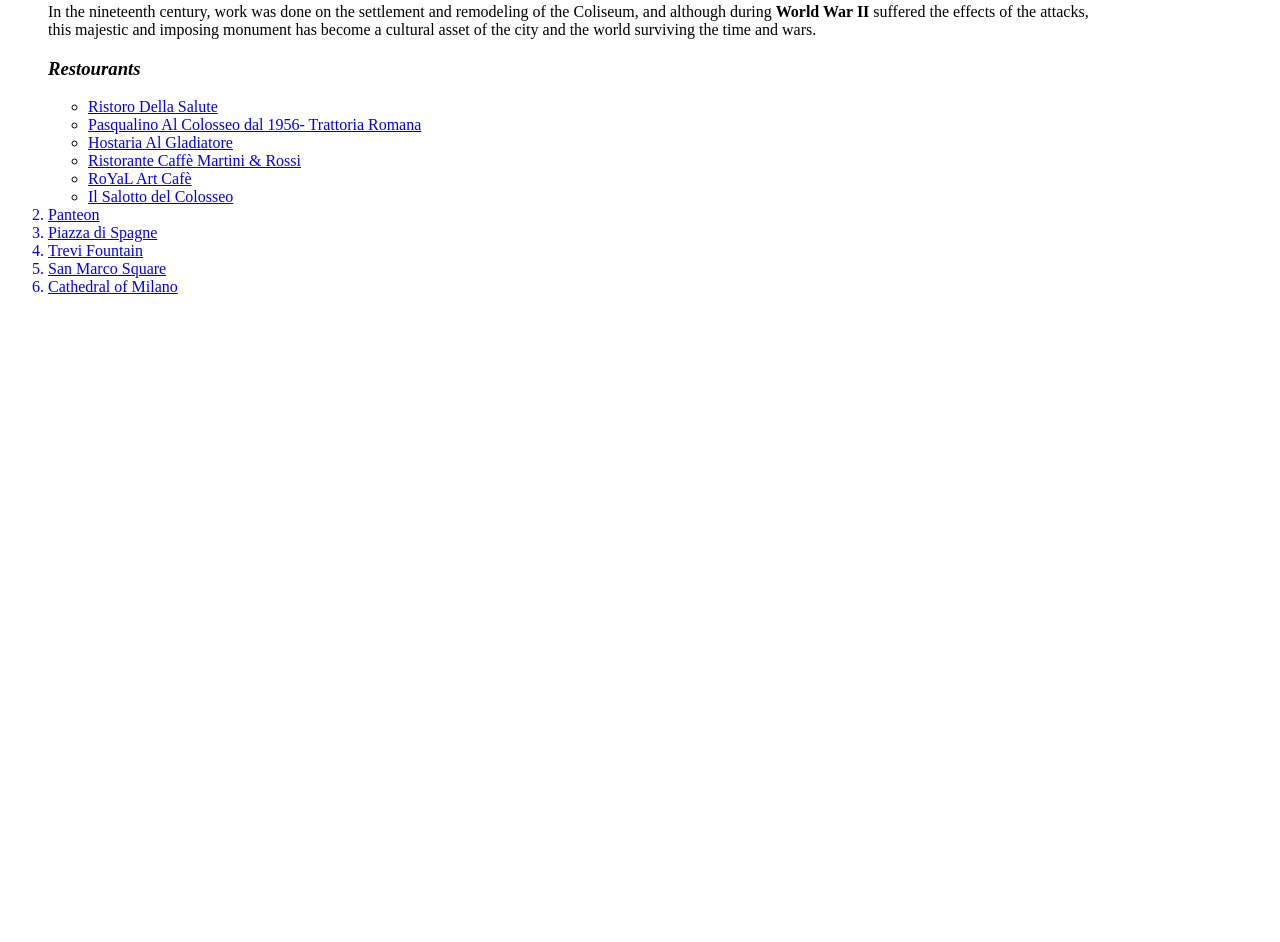
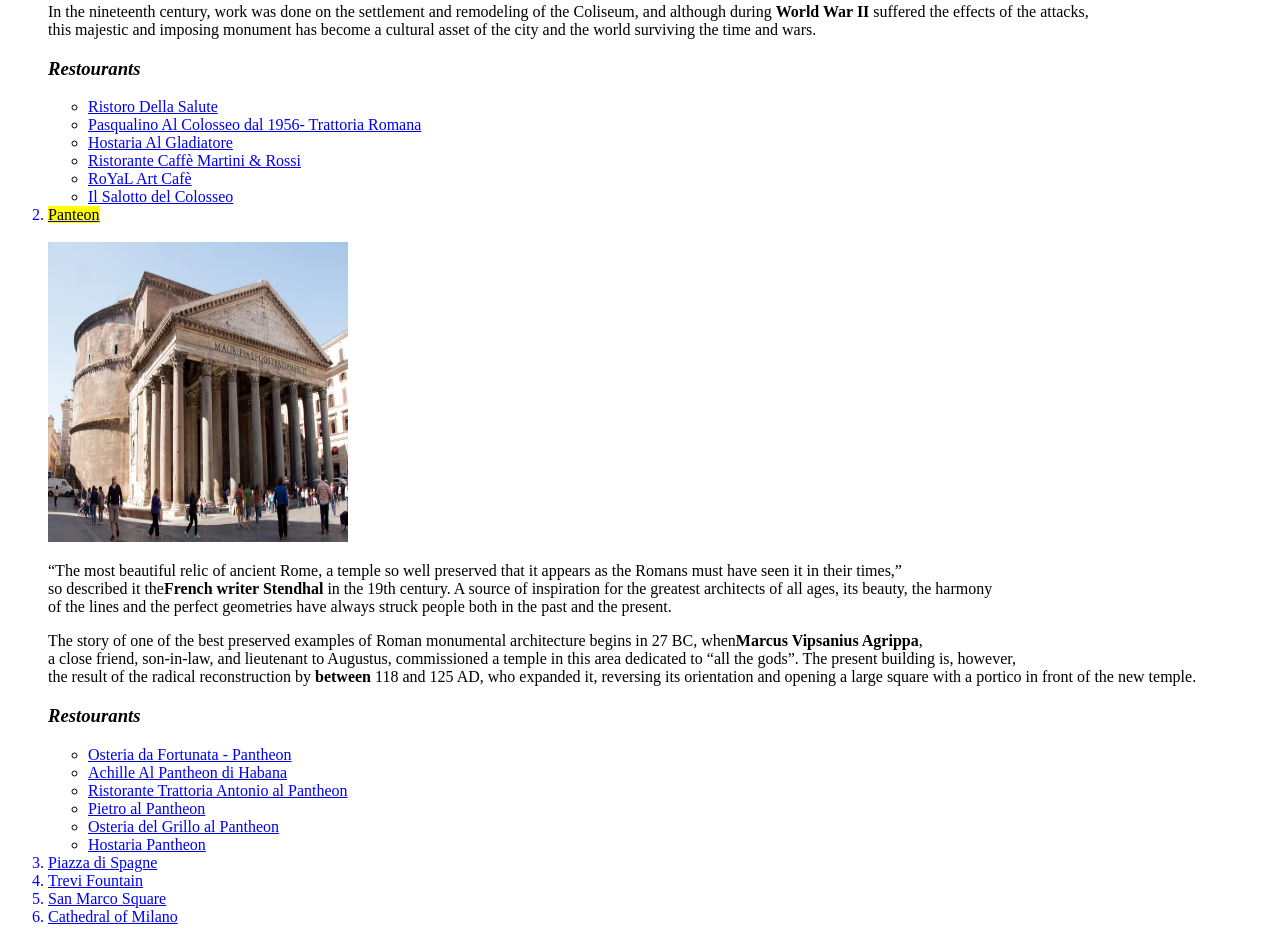
Before and after one commit to mhtpkrkgz22-crypto/GeziRehberi, a plain HTML site: page index.html in a window 1280 px wide. Shown: the part 607-1549 px from the top of the page. Before the commit the page ends 919 px from the top, so only its background shows below. Drawn offline with Linux system fonts and the light colour scheme.

Commit message:
Panteon part is done.

```diff
--- a/index.html
+++ b/index.html
@@ -27,7 +27,24 @@
                 <li><a href="https://royalartcafe.it/">RoYaL Art Cafè</li>
                 <li><a href="https://ilsalottodelcolosseo.it/">Il Salotto del Colosseo</li>
             </ul>
-        <li>Panteon</li>
+        <li><mark>Panteon</mark></li><br>
+        <a href="https://www.turismoroma.it/en/places/pantheon"><img src="images/panteon.jpg" alt="Panteon İmage" width="300" height="300"></a><br>
+            <p>“The most beautiful relic of ancient Rome, a temple so well preserved that it appears as the Romans must have seen it in their times,”<br>
+                 so described it the<strong>French writer Stendhal</strong> in the 19th century. A source of inspiration for the greatest architects of all ages, its beauty, the harmony<br>
+                  of the lines and the perfect geometries have always struck people both in the past and the present.</p>
+            <p>The story of one of the best preserved examples of Roman monumental architecture begins in 27 BC, when<strong>Marcus Vipsanius Agrippa</strong>,<br>
+                 a close friend, son-in-law, and lieutenant to Augustus, commissioned a temple in this area dedicated to “all the gods”. The present building is, however,<br>
+                  the result of the radical reconstruction by <strong>between</strong> 118 and 125 AD, who expanded it, reversing its orientation and opening a large square with a portico in front of the new temple. </p>
+            <p></p>
+           <h3><em>Restourants</em></h3>
+                 <ul>
+                <li><a href="https://osteriadafortunata.it/">Osteria da Fortunata - Pantheon</li>
+                <li><a href="https://achillealpantheon.eatbu.com/?lang=de">Achille Al Pantheon di Habana</li>
+                <li><a href="https://trattoriaantonio.it/">Ristorante Trattoria Antonio al Pantheon</li>
+                <li><a href="https://antica-trattoria-di-pietro-al-pantheon.eatbu.com/?lang=tr">Pietro al Pantheon</li>
+                <li><a href="https://www.osteriadelgrillo.com/">Osteria del Grillo al Pantheon</li>
+                <li><a href="https://www.hostariapantheon.it/">Hostaria Pantheon</li>
+            </ul>
         <li>Piazza di Spagne</li>
         <li>Trevi Fountain</li>
         <li>San Marco Square</li>
```
